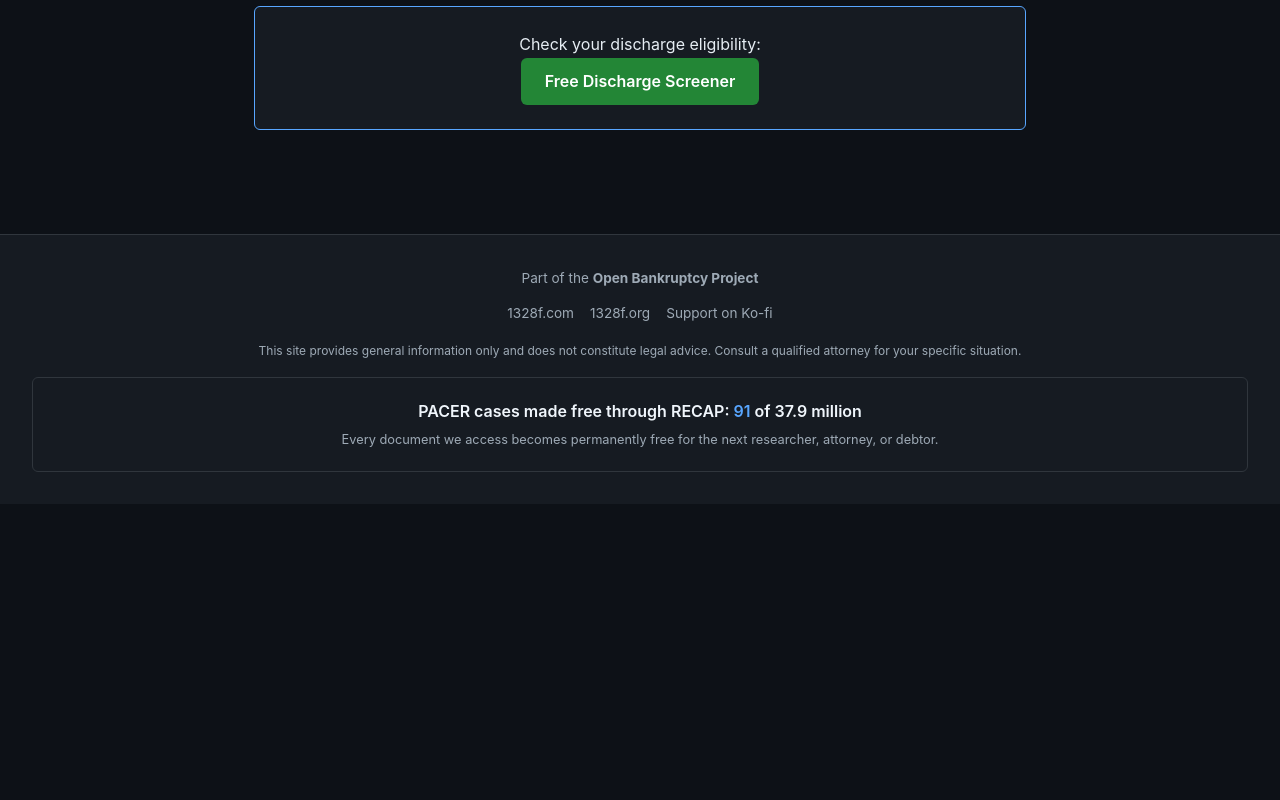
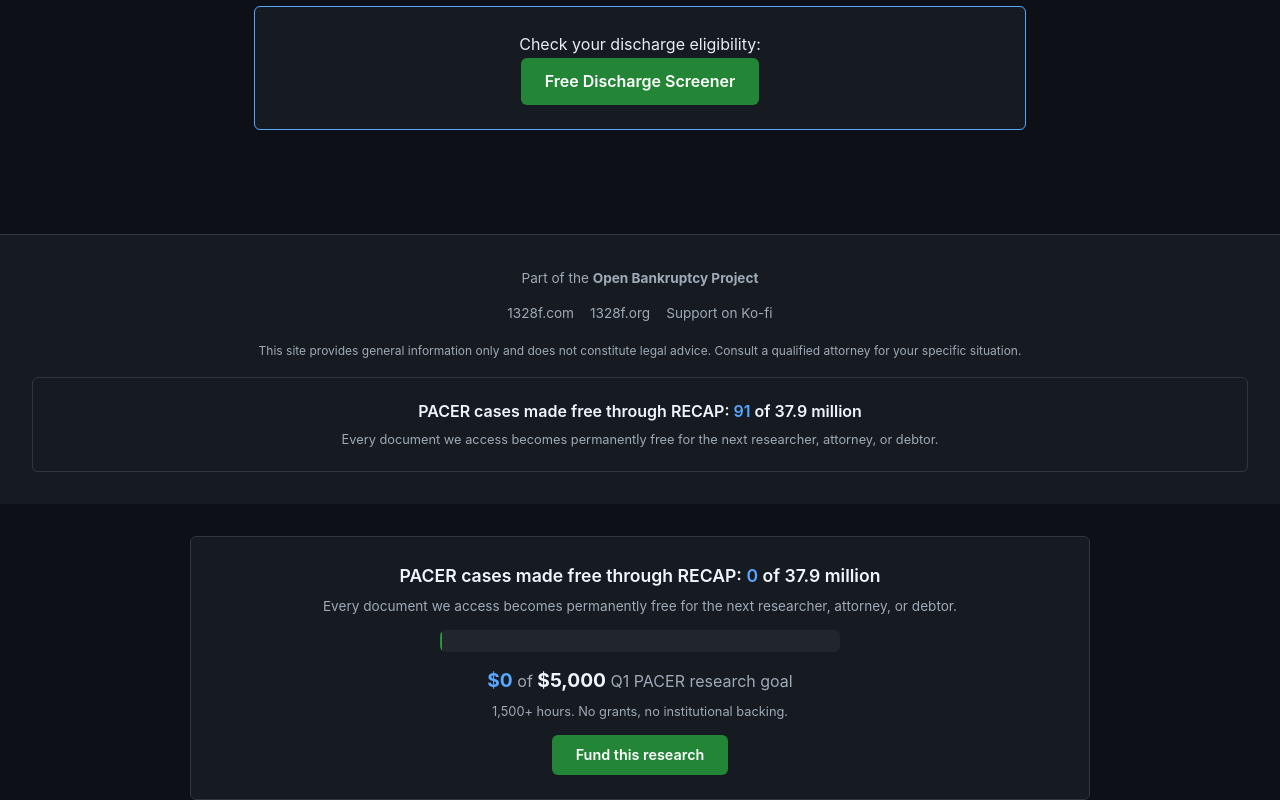
Before and after one commit to openbankruptcyproject/garnishedwages.org, a plain HTML site: page index.html in a window 1280 px wide. Shown: the part 579-1379 px from the top of the page. Before the commit the page ends 1083 px from the top, so only its background shows below. Drawn offline with Linux system fonts and the light colour scheme; no server answers.

Commit message:
Add RECAP counter + progress bar (fetches live data)

```diff
--- a/index.html
+++ b/index.html
@@ -58,4 +58,13 @@
   </div>
 
 </footer>
+<div style="background:#161b22;border:1px solid #30363d;border-radius:6px;padding:1.5rem;text-align:center;max-width:900px;margin:2rem auto 0">
+  <p style="color:#f0f6fc;font-size:1.1rem;font-weight:600;margin-bottom:0.25rem">PACER cases made free through RECAP: <span id="recap-count" style="color:#58a6ff">0</span> of 37.9 million</p>
+  <p style="color:#9eaab6;font-size:0.85rem;margin-bottom:0.75rem">Every document we access becomes permanently free for the next researcher, attorney, or debtor.</p>
+  <div style="background:#21262d;border-radius:6px;height:22px;overflow:hidden;margin:0.75rem auto;max-width:400px"><div id="recap-bar" style="background:linear-gradient(90deg,#238636,#2ea043);height:100%;width:0%;border-radius:6px;min-width:2px"></div></div>
+  <p style="margin-bottom:0.25rem"><span id="recap-donated" style="color:#58a6ff;font-size:1.2rem;font-weight:700">$0</span> <span style="color:#9eaab6">of</span> <span style="color:#f0f6fc;font-size:1.2rem;font-weight:700">$5,000</span> <span style="color:#9eaab6">Q1 PACER research goal</span></p>
+  <p style="color:#9eaab6;font-size:0.8rem;margin-bottom:0.75rem">1,500+ hours. No grants, no institutional backing.</p>
+  <a href="https://1328f.org/support/" style="display:inline-block;background:#238636;color:#fff;padding:0.5rem 1.5rem;border-radius:6px;font-weight:600;font-size:0.9rem;text-decoration:none">Fund this research</a>
+</div>
+<script>fetch("https://1328f.com/data/recap-count.json").then(function(r){return r.json()}).then(function(d){var e=document.getElementById("recap-count");if(e&&d.count!==undefined)e.textContent=d.count.toLocaleString();var b=document.getElementById("recap-bar");if(b&&d.count)b.style.width=Math.min(100,d.count/37900000*100).toFixed(4)+"%";var dn=document.getElementById("recap-donated");if(dn&&d.donated!==undefined)dn.textContent="$"+d.donated.toLocaleString()}).catch(function(){})</script>
 </body></html>
```
